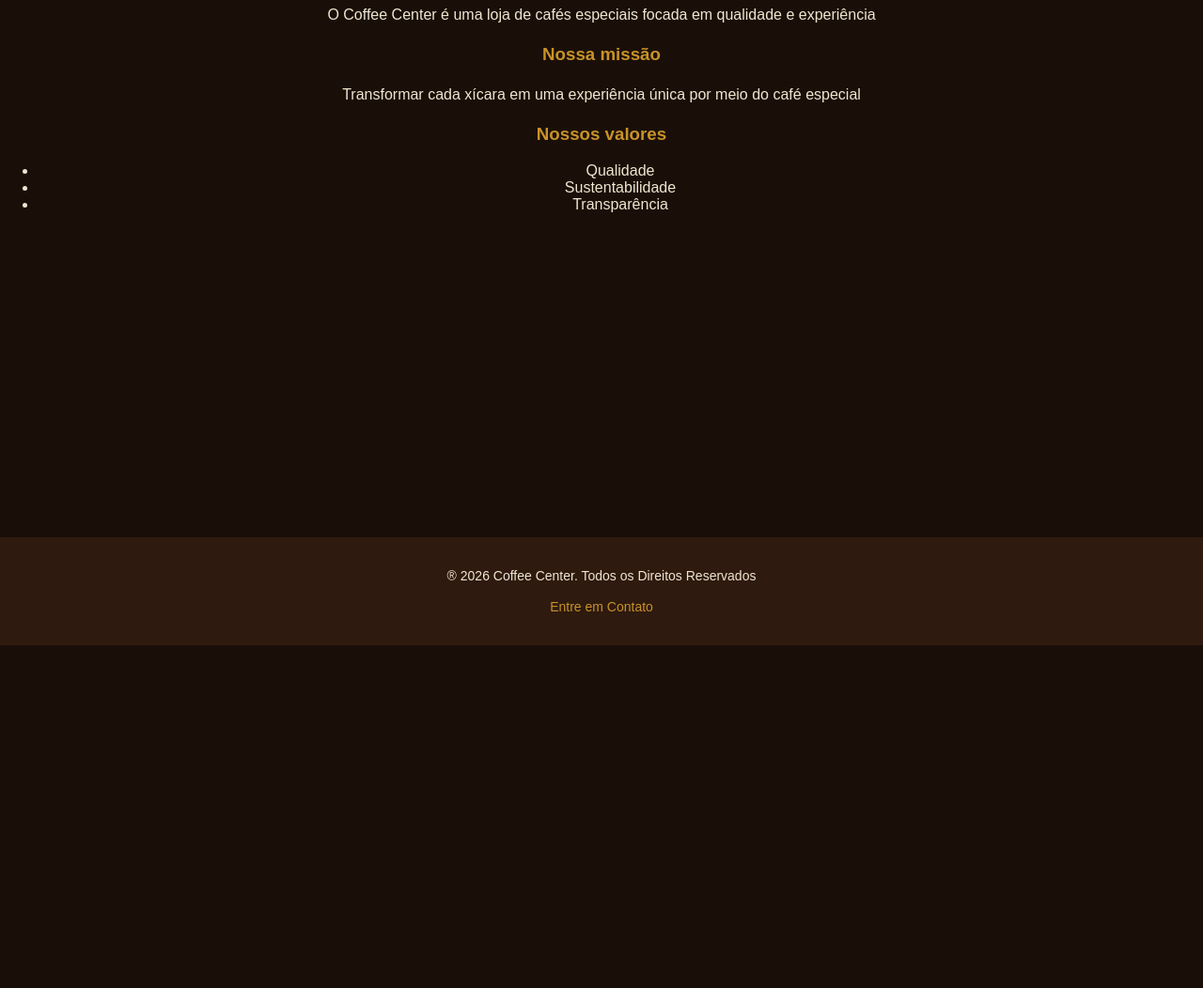
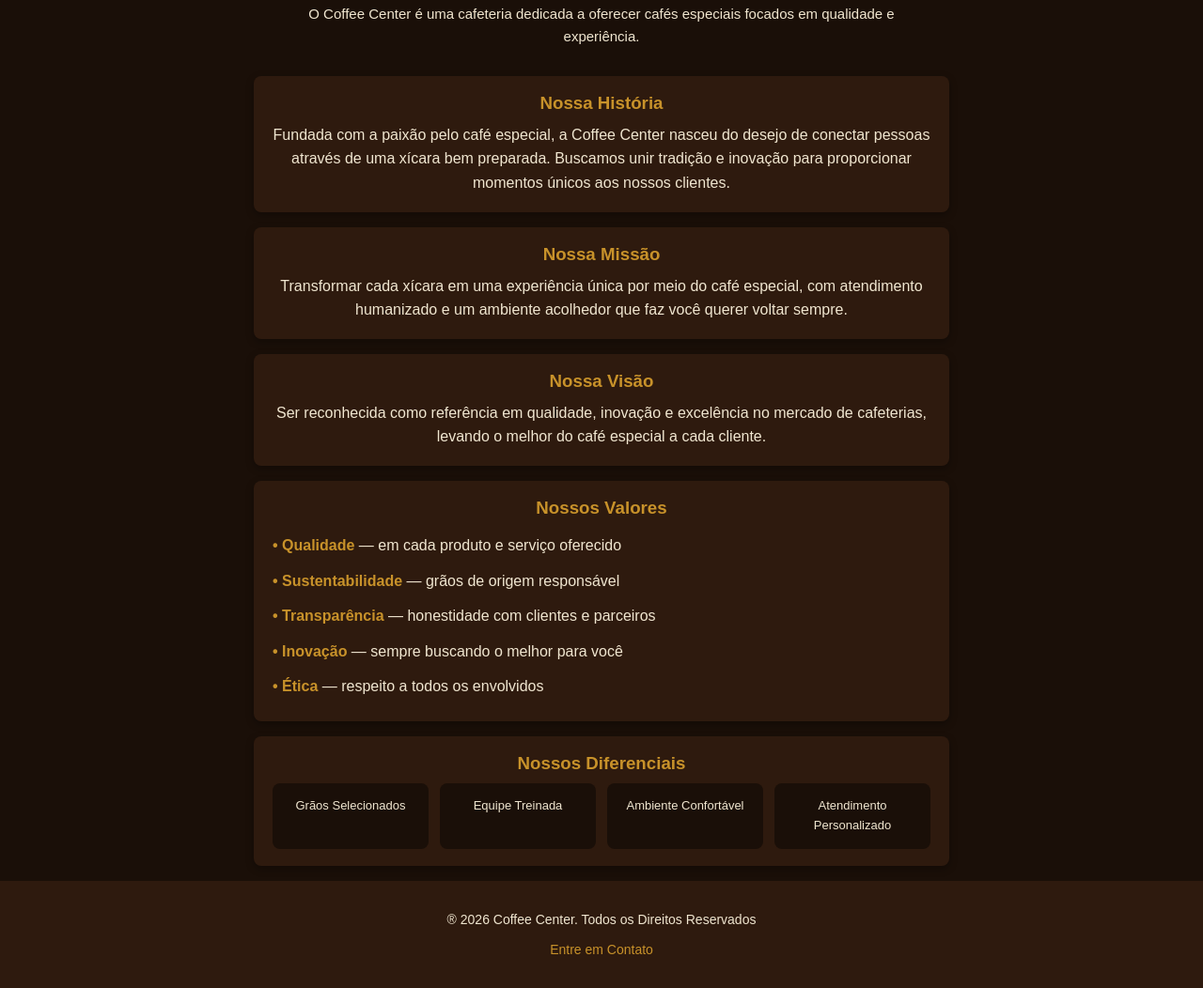
Before and after one commit to daniloakin07-boop/coffee-center, a website: page pages/sobre.html in a window 1280 px wide. Shown: the part 113-1165 px from the top of the page at 94% size. Before the commit the page ends 800 px from the top, so only its background shows below. Drawn offline with Linux system fonts and the light colour scheme.

Commit message:
Atualização do projeto

```diff
--- a/CSS/style.css
+++ b/CSS/style.css
@@ -501,3 +501,72 @@ footer a {
   color: #c8922a;
   text-decoration: none;
 }
+
+/* SOBRE — seções, valores e diferenciais (equivalente à tela mobile app/(tabs)/sobre.js) */
+
+.sobre-subtitulo {
+  text-align: center;
+  max-width: 700px;
+  margin: 0 auto 30px;
+  font-size: 15px;
+}
+
+.secao {
+  background-color: #2e1a0e;
+  border-radius: 8px;
+  padding: 18px 20px;
+  margin: 0 auto 16px;
+  max-width: 700px;
+  box-shadow: 0 3px 8px rgba(0,0,0,0.3);
+}
+
+.secao h3 {
+  margin: 0 0 10px;
+}
+
+.secao-texto {
+  margin: 0;
+  line-height: 1.6;
+}
+
+.valores-lista {
+  list-style: none;
+  margin: 0;
+  padding: 0;
+  max-width: 700px;
+}
+
+.valores-lista li {
+  padding: 6px 0;
+  line-height: 1.6;
+  text-align: left;
+}
+
+.valores-lista li::before {
+  content: "• ";
+  color: #c8922a;
+  font-weight: bold;
+}
+
+.valores-lista strong {
+  color: #c8922a;
+}
+
+.diferencial-grid {
+  display: grid;
+  grid-template-columns: repeat(auto-fit, minmax(140px, 1fr));
+  gap: 12px;
+  margin-top: 6px;
+}
+
+.diferencial-item {
+  background-color: #1a0f08;
+  border-radius: 8px;
+  padding: 14px;
+  text-align: center;
+}
+
+.diferencial-texto {
+  margin: 0;
+  font-size: 13px;
+}
--- a/pages/sobre.html
+++ b/pages/sobre.html
@@ -1,53 +1,95 @@
 <!DOCTYPE html>
-<html>
+<html lang="pt-BR">
 <head>
+    <meta charset="UTF-8">
+    <meta name="viewport" content="width=device-width, initial-scale=1.0">
+    <meta name="description" content="Sobre o Coffee Center - Cafeteria e café especial.">
+    <link rel="stylesheet" href="../CSS/style.css">
     <title>Sobre | Coffee Center</title>
-        <meta charset="UTF-8">
-        <meta name="viewport" content="widht=device-width, initial-scale=1.0">
-        <meta name="description" content="Sobre o Coffee Center">
-        <link rel="stylesheet" href="../css/style.css">
 </head>
-
 <body>
-        <!-- Cabeçalho reutilizado -->
     <header class="topo"> <!-- Cabeçalho do Site -->
             <div class="logo">
                 <a href="../index.html">Coffee<span>Center</span></a>
             </div>
             <nav class="menu">
                 <a href="../index.html">Início</a>
-                <a href="cardapio.html">cardapio</a>
                 <a href="sobre.html" class="ativo">Sobre</a>
                 <a href="contato.html">Contato</a>
             </nav>
         </header>
 
-        <!-- Conteúdo da página -->
         <section class="sobre">
+            <div class="container">
+                <h2>Sobre o Coffee Center</h2>
+        <p class="sobre-subtitulo">
+            O Coffee Center é uma cafeteria dedicada a oferecer cafés especiais focados em qualidade e experiência.
+        </p>
 
-        <h2>Sobre o Coffee Center</h2>
-        <p>O Coffee Center é uma loja de cafés especiais
-            focada em qualidade e experiência</p>
+        <!-- NOSSA HISTÓRIA -->
+        <div class="secao">
+            <h3>Nossa História</h3>
+            <p class="secao-texto">
+                Fundada com a paixão pelo café especial, a Coffee Center nasceu do desejo de conectar pessoas através de uma xícara bem preparada. Buscamos unir tradição e inovação para proporcionar momentos únicos aos nossos clientes.
+            </p>
+        </div>
 
-        <h3>Nossa missão</h3>
-        <p>Transformar cada xícara em uma experiência única por meio do café especial</p>
+        <!-- NOSSA MISSÃO -->
+        <div class="secao">
+            <h3>Nossa Missão</h3>
+            <p class="secao-texto">
+                Transformar cada xícara em uma experiência única por meio do café especial, com atendimento humanizado e um ambiente acolhedor que faz você querer voltar sempre.
+            </p>
+        </div>
 
-        <h3>Nossos valores</h3>
-        <!-- Lista de Valores -->
-         <ul>
-            <li>Qualidade</li>
-            <li>Sustentabilidade</li>
-            <li>Transparência</li>
+        <!-- NOSSA VISÃO -->
+        <div class="secao">
+            <h3>Nossa Visão</h3>
+            <p class="secao-texto">
+                Ser reconhecida como referência em qualidade, inovação e excelência no mercado de cafeterias, levando o melhor do café especial a cada cliente.
+            </p>
+        </div>
+
+        <!-- NOSSOS VALORES -->
+        <div class="secao">
+            <h3>Nossos Valores</h3>
+            <ul class="valores-lista">
+                <li><strong>Qualidade</strong> — em cada produto e serviço oferecido</li>
+                <li><strong>Sustentabilidade</strong> — grãos de origem responsável</li>
+                <li><strong>Transparência</strong> — honestidade com clientes e parceiros</li>
+                <li><strong>Inovação</strong> — sempre buscando o melhor para você</li>
+                <li><strong>Ética</strong> — respeito a todos os envolvidos</li>
             </ul>
+        </div>
 
+        <!-- DIFERENCIAIS -->
+        <div class="secao">
+            <h3>Nossos Diferenciais</h3>
+            <div class="diferencial-grid">
+                <div class="diferencial-item">
+                    <p class="diferencial-texto">Grãos Selecionados</p>
+                </div>
+                <div class="diferencial-item">
+                    <p class="diferencial-texto">Equipe Treinada</p>
+                </div>
+                <div class="diferencial-item">
+                    <p class="diferencial-texto">Ambiente Confortável</p>
+                </div>
+                <div class="diferencial-item">
+                    <p class="diferencial-texto">Atendimento Personalizado</p>
+                </div>
+            </div>
+        </div>
+
+    </div>
 </section>
 
-        <!-- Rodapé reutilizado -->
+
         <footer class="rodape">
             <p>® 2026 Coffee Center. Todos os Direitos Reservados</p>
             <p><a href="contato.html">Entre em Contato</a></p>
         </footer>
 
-    <script src="../js/script.js"></script>
+    <script src="../Js/auth.js"></script>
     </body>
 </html>
```
Also changed, not shown: index.html (+1 -1 lines), pages/cadastro.html (+2 -3 lines), pages/contato.html (+1 -1 lines), pages/login.html (+2 -2 lines). Lines whose indentation alone changed are shown as unchanged.
